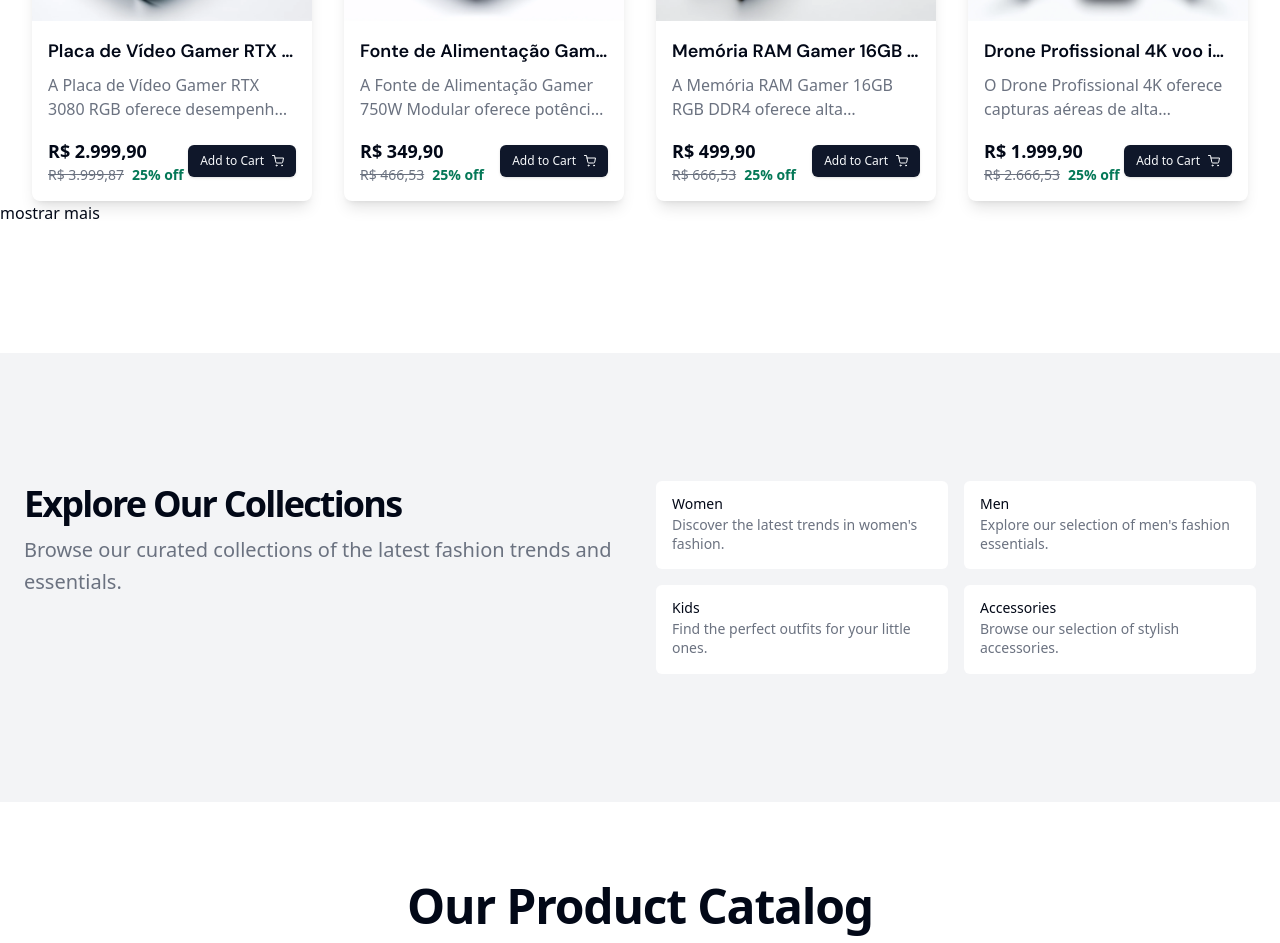
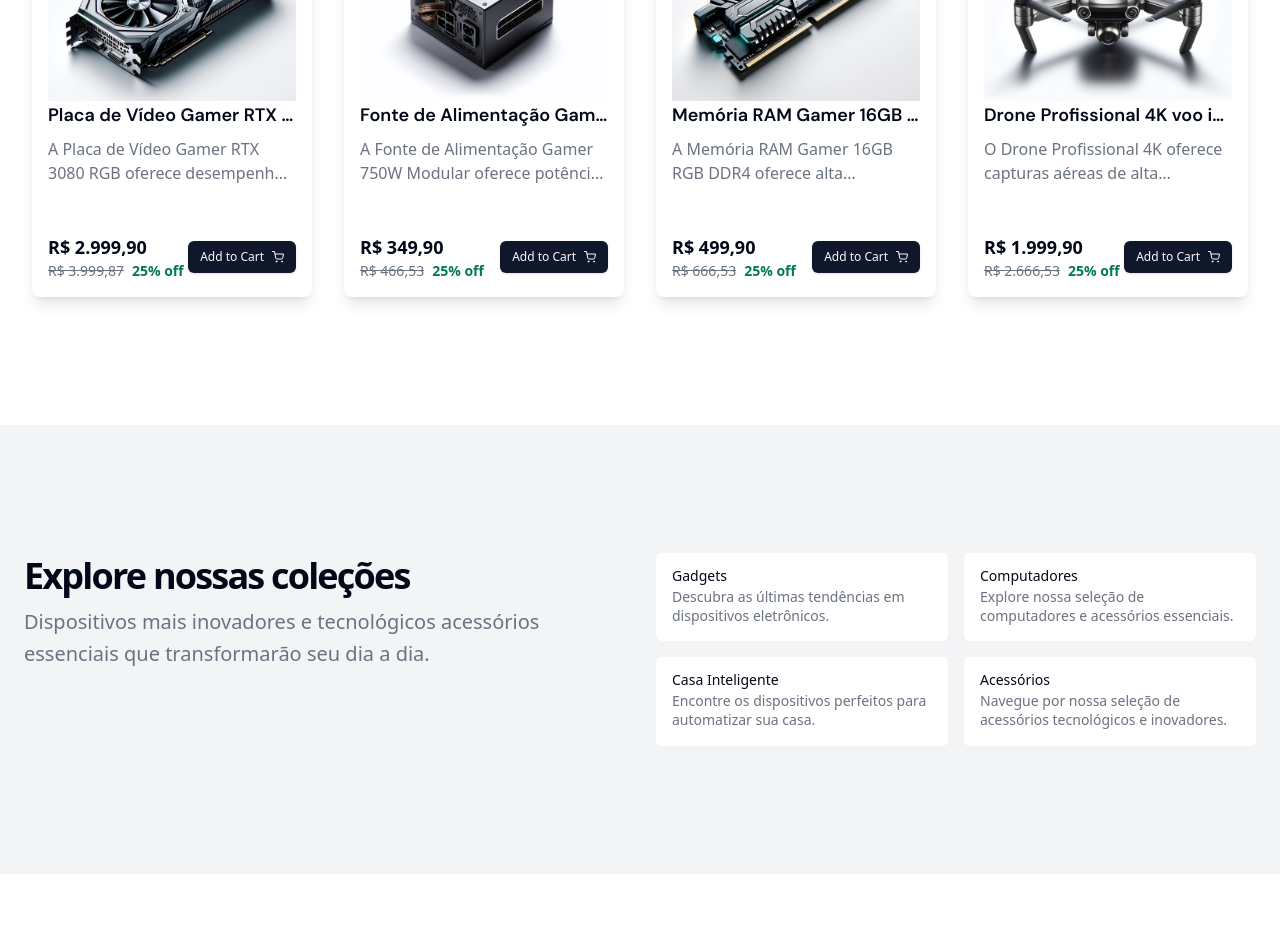
Before and after one commit to ViitorAugusto/Catalog-Uniasselvi, a Next.js app: page / in a window 1280 px wide. Shown: the part 2880-3823 px from the top of the page. Built offline with nearby package versions, Linux system fonts and the light colour scheme; data requests are answered from the project's data file.

Commit message:
feature catalog and fix layout

```diff
--- a/src/components/home/catalog-info-products.tsx
+++ b/src/components/home/catalog-info-products.tsx
@@ -26,6 +26,8 @@ export const CatalogInfoProducts = ({
       transition duration-300 ease-in-out transform hover:-translate-y-1 hover:scale-105
     "
     >
+      <div className="p-4">
+        <Link href={`/products/${id}`}>
           <Image
             alt={title}
             className="w-full h-[200px] object-cover"
@@ -39,8 +41,7 @@ export const CatalogInfoProducts = ({
             priority
             quality={70}
           />
-      <div className="p-4">
-        <Link href={`/products/${id}`} >
+
           <h3 className="text-lg font-semibold font-dm_sans truncate hover:underline ">
             {title}
           </h3>
@@ -48,7 +49,8 @@ export const CatalogInfoProducts = ({
             {description}
           </p>
         </Link>
-        <div className="flex justify-between items-center mt-4">
+      </div>
+      <div className="flex justify-between items-center mt-4 p-4">
         <div>
           <p className="text-lg font-bold">
             {price.toLocaleString("pt-BR", {
@@ -73,6 +75,5 @@ export const CatalogInfoProducts = ({
         </Button>
       </div>
     </div>
-    </div>
   );
 };
--- a/src/components/home/catalog.tsx
+++ b/src/components/home/catalog.tsx
@@ -1,6 +1,5 @@
 import { getAllProducts } from "@/services/product";
 import { CatalogInfoProducts } from "./catalog-info-products";
-
 
 export default async function Catalog() {
   const products = await getAllProducts();
@@ -26,10 +25,7 @@ export default async function Catalog() {
             id={product.id}
           />
         ))}
-
-
       </div>
-      mostrar mais
     </section>
   );
 }
--- a/src/components/home/explore-collections.tsx
+++ b/src/components/home/explore-collections.tsx
@@ -1,64 +1,60 @@
 import Link from "next/link";
 
 export default function ExploreCollections() {
+  const items = [
+    {
+      title: "Gadgets",
+      description:
+        "Descubra as últimas tendências em dispositivos eletrônicos.",
+      href: "#",
+    },
+    {
+      title: "Computadores",
+      description:
+        "Explore nossa seleção de computadores e acessórios essenciais.",
+      href: "#",
+    },
+    {
+      title: "Casa Inteligente",
+      description:
+        "Encontre os dispositivos perfeitos para automatizar sua casa.",
+      href: "#",
+    },
+    {
+      title: "Acessórios",
+      description:
+        "Navegue por nossa seleção de acessórios tecnológicos e inovadores.",
+      href: "#",
+    },
+  ];
   return (
     <>
       <section className="w-full py-12 md:py-24 lg:py-32 bg-gray-100 dark:bg-gray-800">
         <div className="container grid lg:grid-cols-2 gap-8 px-4 md:px-6">
           <div className="space-y-2">
             <h2 className="text-3xl font-bold tracking-tighter md:text-4xl/tight">
-              Explore Our Collections
+              Explore nossas coleções
             </h2>
             <p className="max-w-[600px] text-gray-500 md:text-xl/relaxed lg:text-base/relaxed xl:text-xl/relaxed dark:text-gray-400">
-              Browse our curated collections of the latest fashion trends and
-              essentials.
+              Dispositivos mais inovadores e tecnológicos acessórios essenciais
+              que transformarão seu dia a dia.
             </p>
           </div>
           <div className="grid grid-cols-2 gap-4">
+            {items.map((item, index) => (
               <Link
+                key={index}
                 className="group grid h-auto w-full items-center justify-start gap-1 rounded-md bg-white p-4 text-sm font-medium transition-colors hover:bg-gray-100 hover:text-gray-900 focus:bg-gray-100 focus:text-gray-900 focus:outline-none disabled:pointer-events-none disabled:opacity-50 data-[active]:bg-gray-100/50 data-[state=open]:bg-gray-100/50 dark:bg-gray-950 dark:hover:bg-gray-800 dark:hover:text-gray-50 dark:focus:bg-gray-800 dark:focus:text-gray-50 dark:data-[active]:bg-gray-800/50 dark:data-[state=open]:bg-gray-800/50"
-              href="#"
+                href={item.href}
               >
                 <div className="text-sm font-medium leading-none group-hover:underline">
-                Women
+                  {item.title}
                 </div>
                 <div className="line-clamp-2 text-sm leading-snug text-gray-500 dark:text-gray-400">
-                Discover the latest trends in women&apos;s fashion.
+                  {item.description}
                 </div>
               </Link>
-            <Link
-              className="group grid h-auto w-full items-center justify-start gap-1 rounded-md bg-white p-4 text-sm font-medium transition-colors hover:bg-gray-100 hover:text-gray-900 focus:bg-gray-100 focus:text-gray-900 focus:outline-none disabled:pointer-events-none disabled:opacity-50 data-[active]:bg-gray-100/50 data-[state=open]:bg-gray-100/50 dark:bg-gray-950 dark:hover:bg-gray-800 dark:hover:text-gray-50 dark:focus:bg-gray-800 dark:focus:text-gray-50 dark:data-[active]:bg-gray-800/50 dark:data-[state=open]:bg-gray-800/50"
-              href="#"
-            >
-              <div className="text-sm font-medium leading-none group-hover:underline">
-                Men
-              </div>
-              <div className="line-clamp-2 text-sm leading-snug text-gray-500 dark:text-gray-400">
-                Explore our selection of men&apos;s fashion essentials.
-              </div>
-            </Link>
-            <Link
-              className="group grid h-auto w-full items-center justify-start gap-1 rounded-md bg-white p-4 text-sm font-medium transition-colors hover:bg-gray-100 hover:text-gray-900 focus:bg-gray-100 focus:text-gray-900 focus:outline-none disabled:pointer-events-none disabled:opacity-50 data-[active]:bg-gray-100/50 data-[state=open]:bg-gray-100/50 dark:bg-gray-950 dark:hover:bg-gray-800 dark:hover:text-gray-50 dark:focus:bg-gray-800 dark:focus:text-gray-50 dark:data-[active]:bg-gray-800/50 dark:data-[state=open]:bg-gray-800/50"
-              href="#"
-            >
-              <div className="text-sm font-medium leading-none group-hover:underline">
-                Kids
-              </div>
-              <div className="line-clamp-2 text-sm leading-snug text-gray-500 dark:text-gray-400">
-                Find the perfect outfits for your little ones.
-              </div>
-            </Link>
-            <Link
-              className="group grid h-auto w-full items-center justify-start gap-1 rounded-md bg-white p-4 text-sm font-medium transition-colors hover:bg-gray-100 hover:text-gray-900 focus:bg-gray-100 focus:text-gray-900 focus:outline-none disabled:pointer-events-none disabled:opacity-50 data-[active]:bg-gray-100/50 data-[state=open]:bg-gray-100/50 dark:bg-gray-950 dark:hover:bg-gray-800 dark:hover:text-gray-50 dark:focus:bg-gray-800 dark:focus:text-gray-50 dark:data-[active]:bg-gray-800/50 dark:data-[state=open]:bg-gray-800/50"
-              href="#"
-            >
-              <div className="text-sm font-medium leading-none group-hover:underline">
-                Accessories
-              </div>
-              <div className="line-clamp-2 text-sm leading-snug text-gray-500 dark:text-gray-400">
-                Browse our selection of stylish accessories.
-              </div>
-            </Link>
+            ))}
           </div>
         </div>
       </section>
```
Lines whose indentation alone changed are shown as unchanged.
